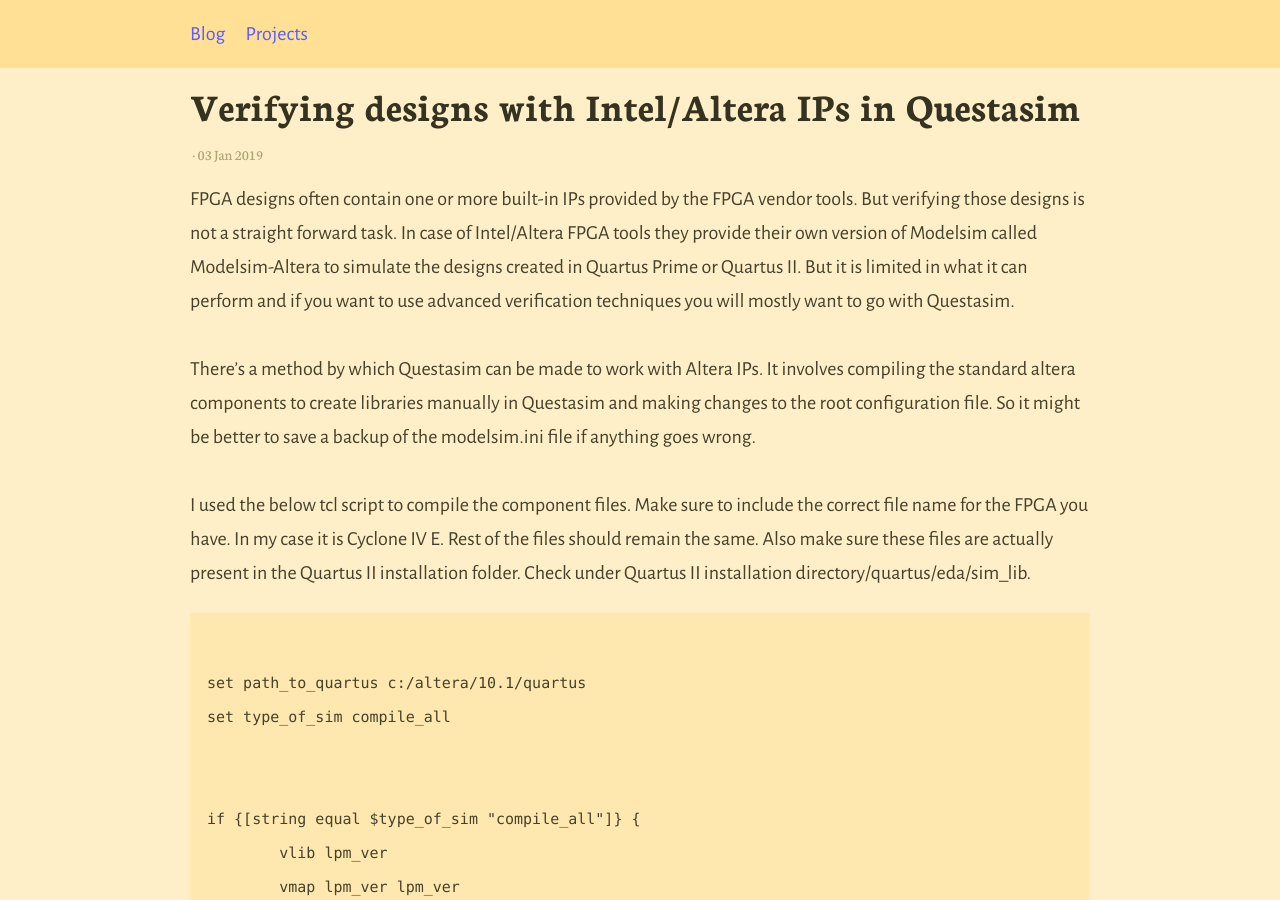
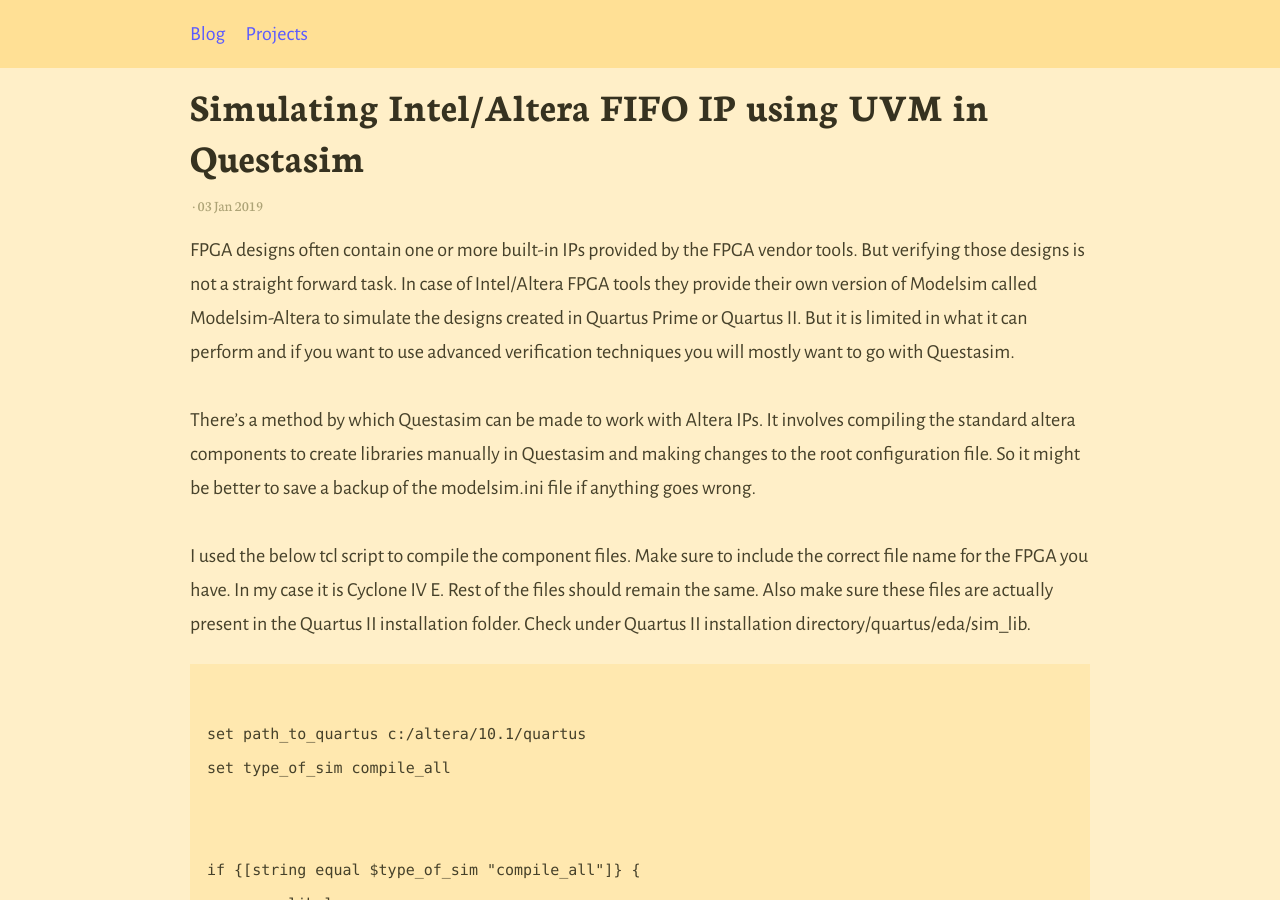
Before and after one commit to AmpleSync/amplesync.github.io, a Jekyll site: the page built from _posts/2019-01-03-verifying-designs-with-intel-altera.md, in a window 1280 px wide and 900 px high. Built offline with Jekyll 4.4.1, drawn with Linux system fonts in a browser that asks for light colours.

Commit message:
Update 2019-01-03-verifying-designs-with-intel-altera.md

```diff
--- a/_posts/2019-01-03-verifying-designs-with-intel-altera.md
+++ b/_posts/2019-01-03-verifying-designs-with-intel-altera.md
@@ -1,6 +1,6 @@
 ---
 id: 55
-title: Verifying designs with Intel/Altera IPs in Questasim
+title: Simulating Intel/Altera FIFO IP using UVM in Questasim
 date: 2019-01-03
 excerpt: |
   FPGA designs often contain one or more built-in IPs provided by the FPGA vendor tools. But verifying those designs is not a straight forward task. In case of Intel/Altera FPGA tools they provide their own version of Modelsim called Modelsim-Altera to simulate the designs created in Quartus Prime or Quartus II. But it is limited in what it can perform and if you want to use advanced verification techniques you will mostly want to go with Questasim.
```
